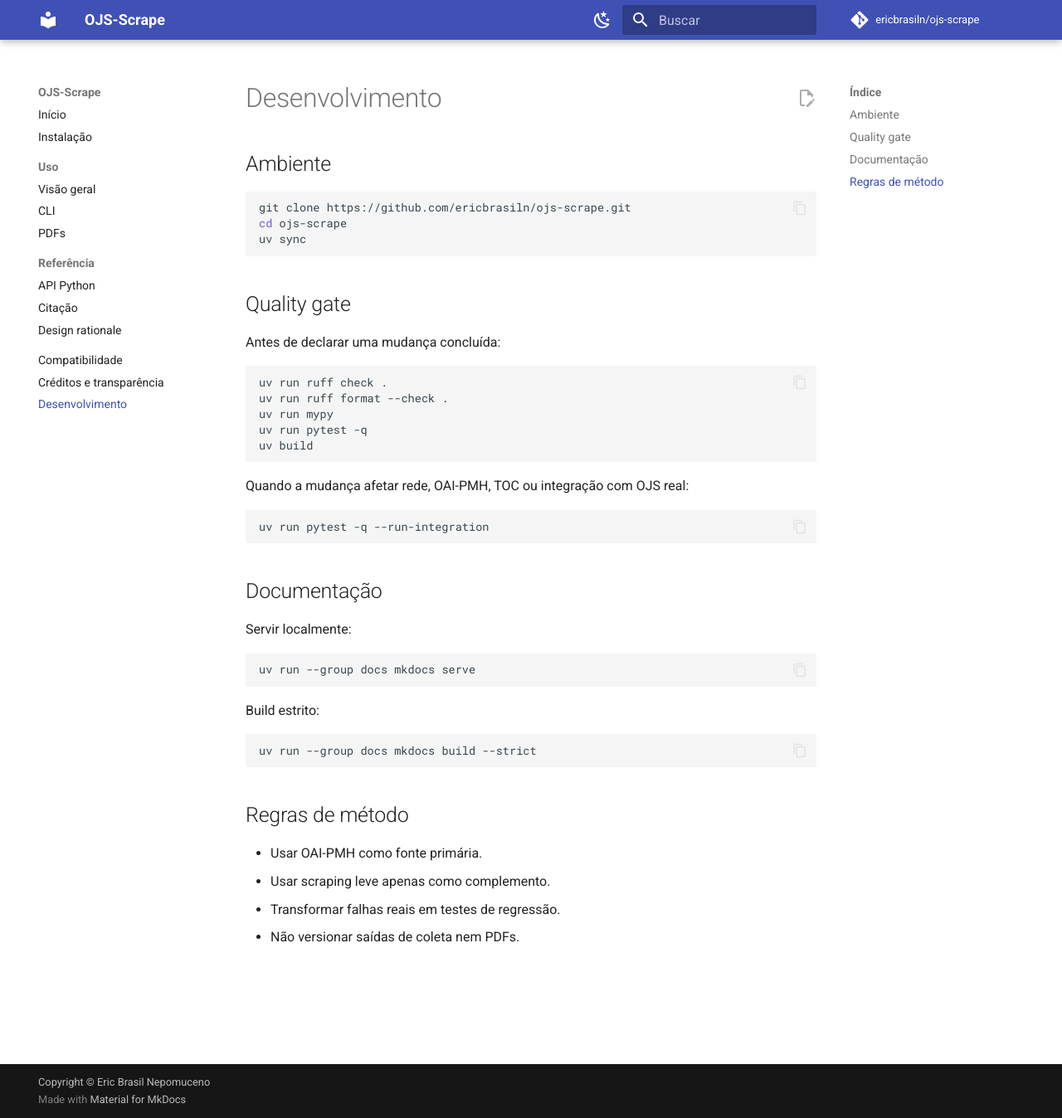
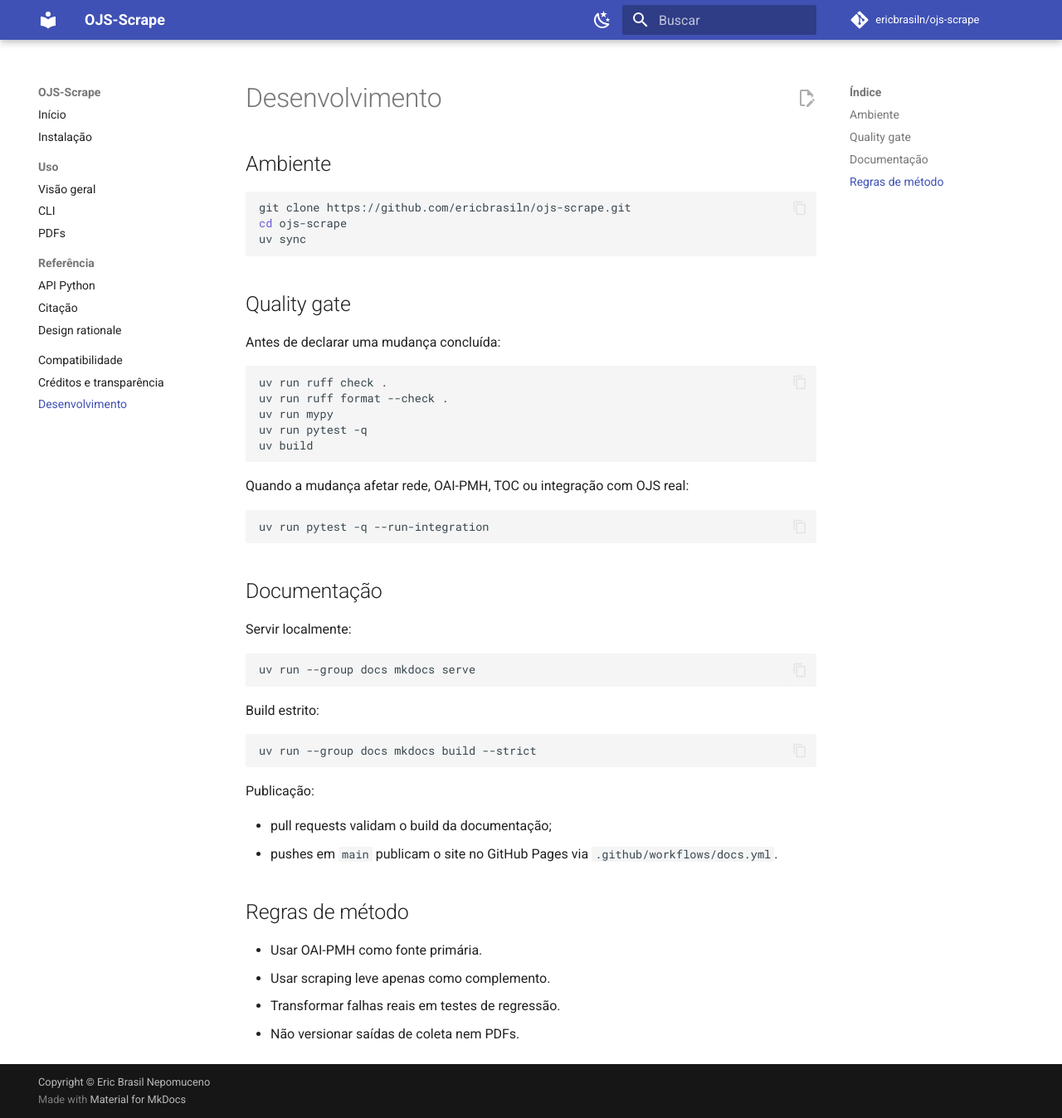
Before and after one commit to ericbrasiln/ojs-scrape, an MkDocs documentation site: the page built from docs/development.md, in a window 1280 px wide and 1348 px high. Shown: the whole window at 83% size. Built offline with MkDocs 1.6.1 and Material for MkDocs 9.7.7, drawn with Linux system fonts in a browser that asks for light colours; comment, search, counter and statistics services are not loaded.

Commit message:
ci: publish documentation with GitHub Pages

````diff
--- a/docs/development.md
+++ b/docs/development.md
@@ -40,6 +40,11 @@ Build estrito:
 uv run --group docs mkdocs build --strict
 ```
 
+Publicação:
+
+- pull requests validam o build da documentação;
+- pushes em `main` publicam o site no GitHub Pages via `.github/workflows/docs.yml`.
+
 ## Regras de método
 
 - Usar OAI-PMH como fonte primária.
````
Also changed, not shown: README.md (+3 -0 lines), progress.md (+9 -0 lines), 1 other file.
